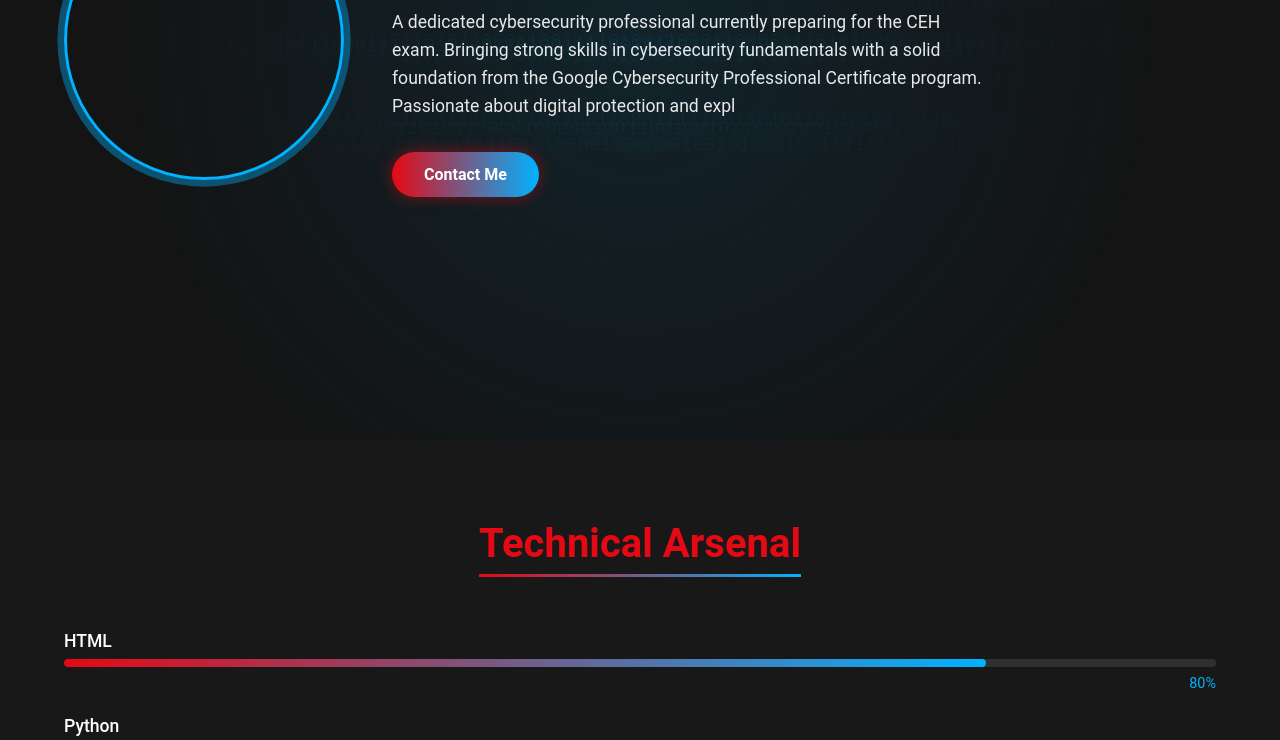
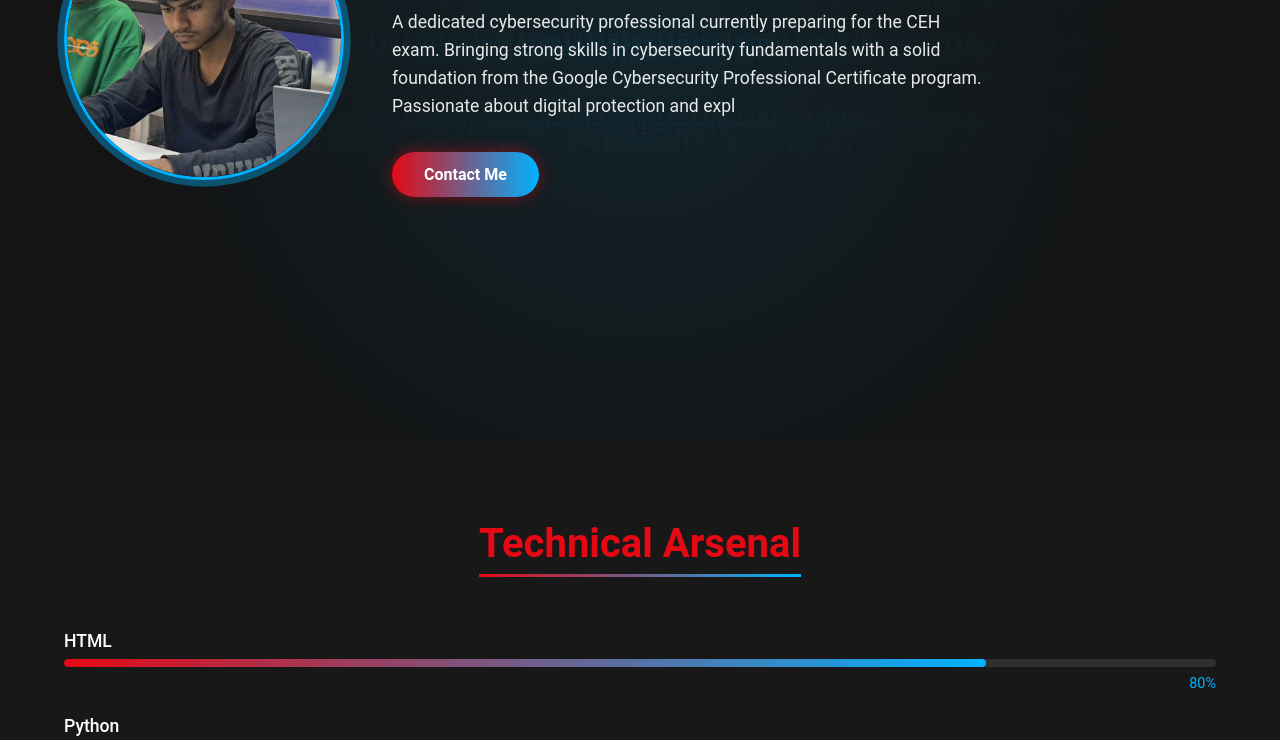
Before and after one commit to Devadathappu/port, a plain HTML site: page index.html in a window 1280 px wide. Shown: the part 360-1100 px from the top of the page. Drawn offline with Linux system fonts and the light colour scheme.

Commit message:
Update index.html

```diff
--- a/index.html
+++ b/index.html
@@ -30,7 +30,7 @@
     <!-- Hero Section -->
     <div id="intro">
         <div id="name">
-            <img src="/api/placeholder/500/500" alt="Devadath A - Cybersecurity Professional">
+            <img src="/api/Screenshot_20250223-113707~2.png" alt="Devadath A - Cybersecurity Professional">
             <div class="name-text">
                 <h5>CYBERSECURITY RESEARCHER AND PROFESSIONAL</h5>
                 <h3>Devadath<span>A</span></h3>
```
